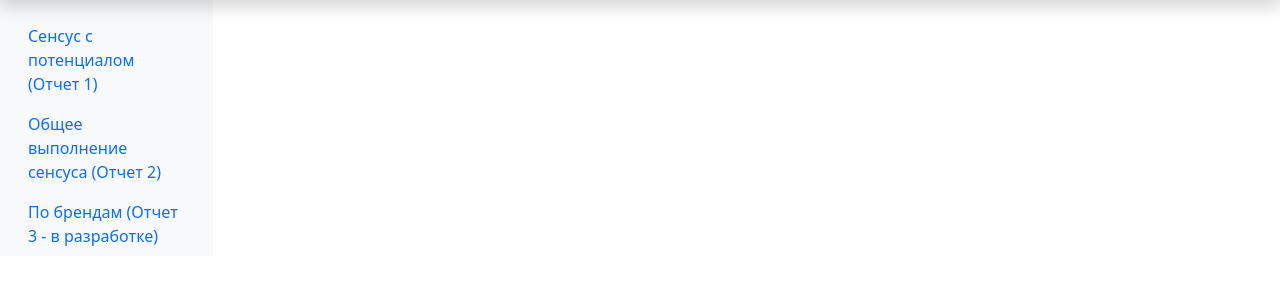
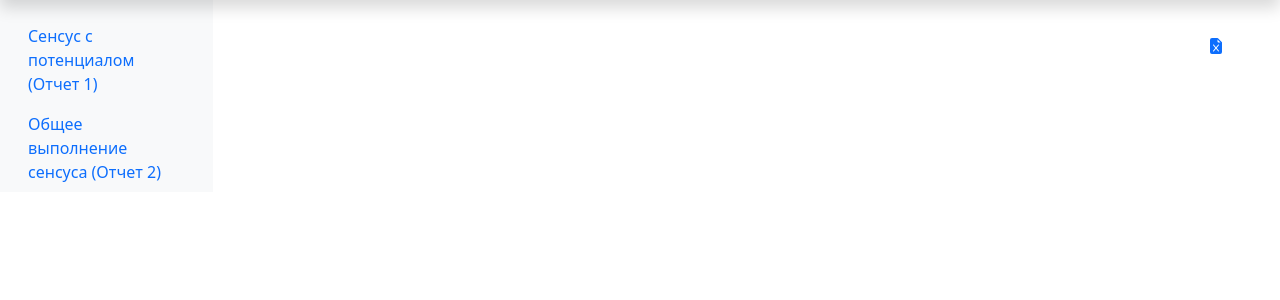
Before and after one commit to ArturYumagulov/BotWebServer, a Django app: template analytics/templates/analytics/report_1.html in a window 1280 px wide. Shown: the part 40-340 px from the top of the page. Run offline with Django 4.2, Linux system fonts and the light colour scheme; the template is opened without the code that fills it, so the values that code supplies are empty; parts of the project's set-up code (start-up, migrations or seed data) failed here and were passed over; some libraries are stand-ins or nearby versions.

Commit message:
1. Исправил шапку таблицы

```diff
--- a/analytics/templates/analytics/base.html
+++ b/analytics/templates/analytics/base.html
@@ -81,12 +81,12 @@
                             Общее выполнение сенсуса (Отчет 2)
                         </a>
                     </li>
-                    <li class="nav-item">
-                        <a class="nav-link {% if request.path == report_3 %}active{% else %}{% endif %}" href="{{ report_3 }}">
-                            <span data-feather="shopping-cart"></span>
-                            По брендам (Отчет 3 - в разработке)
-                        </a>
-                    </li>
+{#                    <li class="nav-item">#}
+{#                        <a class="nav-link {% if request.path == report_3 %}active{% else %}{% endif %}" href="{{ report_3 }}">#}
+{#                            <span data-feather="shopping-cart"></span>#}
+{#                            По брендам (Отчет 3 - в разработке)#}
+{#                        </a>#}
+{#                    </li>#}
 {#                    <li class="nav-item">#}
 {#                        <a class="nav-link" href="#">#}
 {#                            <span data-feather="users"></span>#}
--- a/analytics/templates/analytics/report_1.html
+++ b/analytics/templates/analytics/report_1.html
@@ -61,12 +61,12 @@
         <div class="m-3" id="filters" style="width: 70%"></div>
         <div class="d-flex align-items-center justify-content-center">
             <div class="m-3">
-{#                <a href="#" title="скачать в excel">#}
-{#                    <svg xmlns="http://www.w3.org/2000/svg" width="16" height="16" fill="currentColor"#}
-{#                         class="bi bi-file-earmark-excel-fill" viewBox="0 0 16 16">#}
-{#                        <path d="M9.293 0H4a2 2 0 0 0-2 2v12a2 2 0 0 0 2 2h8a2 2 0 0 0 2-2V4.707A1 1 0 0 0 13.707 4L10 .293A1 1 0 0 0 9.293 0M9.5 3.5v-2l3 3h-2a1 1 0 0 1-1-1M5.884 6.68 8 9.219l2.116-2.54a.5.5 0 1 1 .768.641L8.651 10l2.233 2.68a.5.5 0 0 1-.768.64L8 10.781l-2.116 2.54a.5.5 0 0 1-.768-.641L7.349 10 5.116 7.32a.5.5 0 1 1 .768-.64"/>#}
-{#                    </svg>#}
-{#                </a>#}
+                <a href="#" title="скачать в excel" id="load_to_excel">
+                    <svg xmlns="http://www.w3.org/2000/svg" width="16" height="16" fill="currentColor"
+                         class="bi bi-file-earmark-excel-fill" viewBox="0 0 16 16">
+                        <path d="M9.293 0H4a2 2 0 0 0-2 2v12a2 2 0 0 0 2 2h8a2 2 0 0 0 2-2V4.707A1 1 0 0 0 13.707 4L10 .293A1 1 0 0 0 9.293 0M9.5 3.5v-2l3 3h-2a1 1 0 0 1-1-1M5.884 6.68 8 9.219l2.116-2.54a.5.5 0 1 1 .768.641L8.651 10l2.233 2.68a.5.5 0 0 1-.768.64L8 10.781l-2.116 2.54a.5.5 0 0 1-.768-.641L7.349 10 5.116 7.32a.5.5 0 1 1 .768-.64"/>
+                    </svg>
+                </a>
             </div>
             <p class="text-secondary" id="update" style="display: none">Обновлено: {% if last_update.date is not None %}{{ last_update.date }}{% else %}Нет данных{% endif %}</p></div>
     </div>
--- a/static/js/analytics/director.js
+++ b/static/js/analytics/director.js
@@ -3,6 +3,7 @@
     let loader = document.querySelector('.loader')
     let head_load = document.getElementById('head-load')
     let footer_load = document.getElementById('footer-load')
+    let load_to_excel = document.getElementById('load_to_excel')
 
     function create_volume_data(volumes, tr) {
     volumes.forEach((volume) => {
@@ -241,7 +242,6 @@
         }).then((res) => res.json()).then((data) => {
             if (data.data.length === 0) {
                 update.style.display = 'none'
-                console.log(table)
                 table.innerHTML = '<p class="text-center text-secondary m-5">Нет данных</p>'
             }
             else {
@@ -268,9 +268,11 @@
         let main = document.getElementById('main')
         let div = document.getElementById('buttons')
         loader.style.display = 'none'
+        load_to_excel.style.display = 'none'
         buttons.forEach((button) => {
             button.addEventListener('click', () => {
                 update.style.display = 'block'
+                load_to_excel.style.display = 'block'
                 table.innerHTML = ''
                 filters_block.innerHTML = ''
                 div.style.position = 'relative'
--- a/static/js/analytics/report_1.js
+++ b/static/js/analytics/report_1.js
@@ -123,7 +123,7 @@ function create_table_head(column_list, volumes) {
         th.setAttribute('id', column.id)
         th.setAttribute('scope', 'col')
         th.innerHTML = column.name
-        if (column.id !== 'volume_census') {
+        if (column.id !== 'volumes') {
             th.setAttribute('rowspan', '2')
         } else {
             th.setAttribute('colspan', `${volumes.length}`)
@@ -482,7 +482,8 @@ function links_control(column_lists, volumes) {
 
 // Первоначальная загрузка
 load_data(100, 0).then(([reports]) => {
-
+    console.log(b2c_column_list)
+    console.log(b2c_volume_list)
      if (window.location.search.length > 0) {
          update.style.display = 'block'
          let filter_mask = window.location.search.slice(1).split('&')
```
Also changed, not shown: analytics/templates/analytics/report_3.html (+8 -5 lines).
